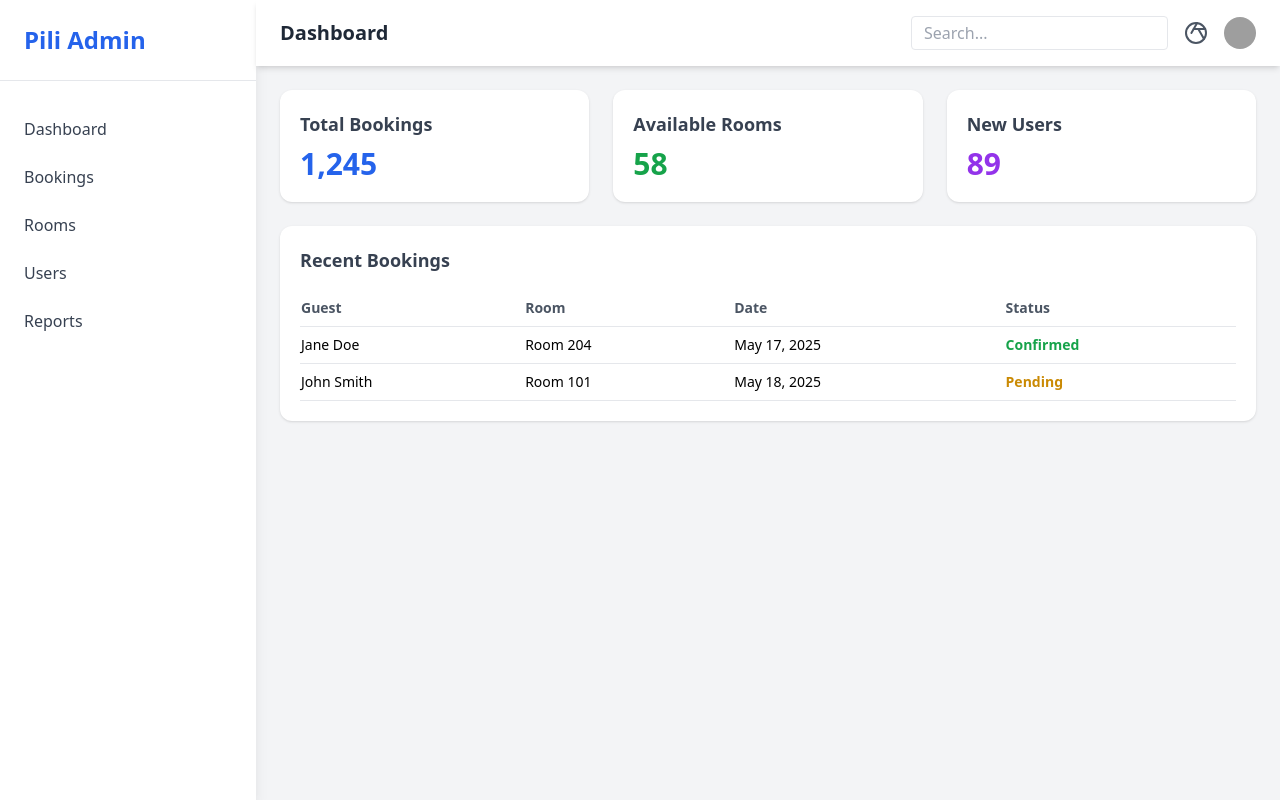
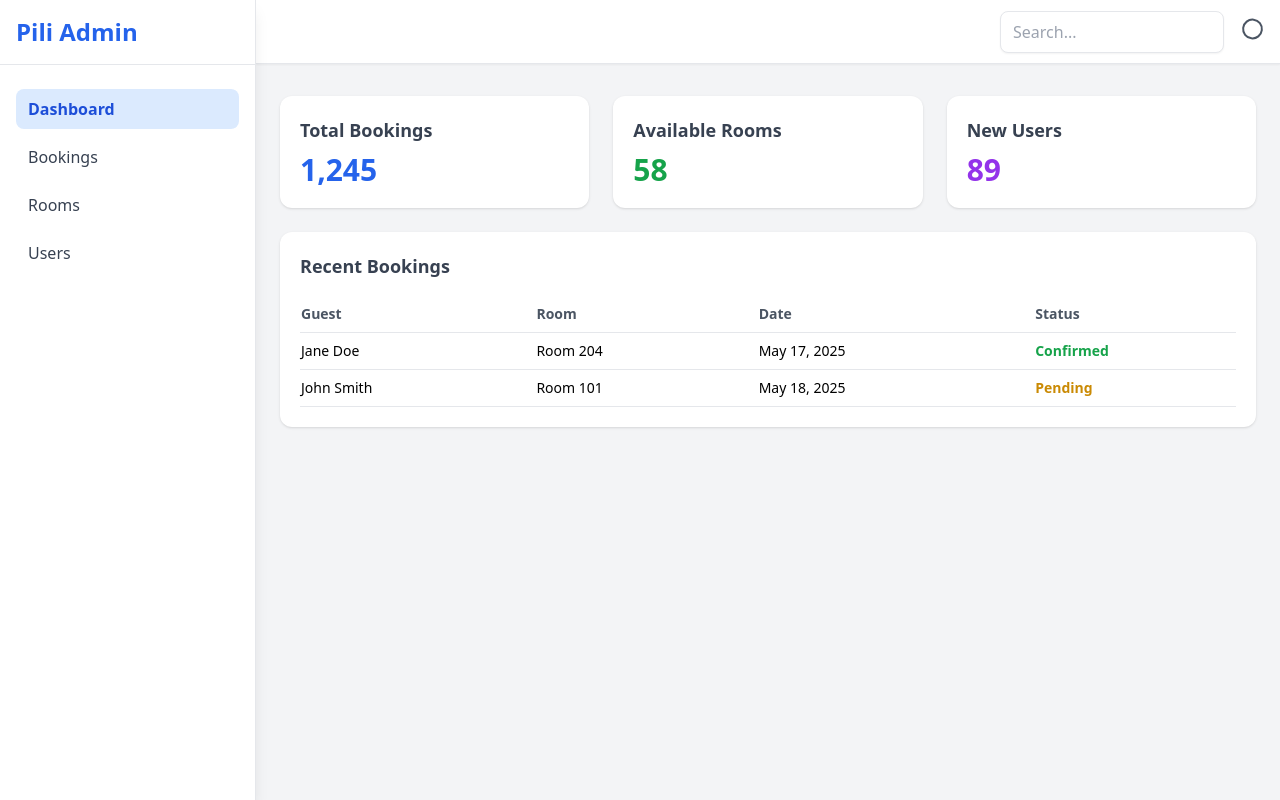
Before and after one commit to ChaeBaee/PiliBeachManagementSystem---Group-1, a PHP site: page / in a window 1280 px wide. Run offline with PHP 8.4, Linux system fonts and the light colour scheme; some libraries are stand-ins or nearby versions; grey boxes are pictures that could not be loaded.

Commit message:
added frontend in the admin panel folder

```diff
--- a/Admin/index.php
+++ b/Admin/index.php
@@ -1,101 +1,63 @@
 <!DOCTYPE html>
 <html lang="en">
+
 <head>
   <meta charset="UTF-8" />
   <meta name="viewport" content="width=device-width, initial-scale=1.0" />
-  <title>Admin Dashboard</title>
+  <title>Pili Admin Dashboard</title>
   <script src="https://cdn.tailwindcss.com"></script>
 </head>
+
 <body class="bg-gray-100 font-sans">
 
-  <div class="flex min-h-screen">
+  <!-- Navbar -->
+  <?php include 'navbar.php'; ?>
 
-  <aside class="w-64 bg-white shadow-lg hidden md:block">
-      <div class="p-6 border-b">
-        <h1 class="text-2xl font-bold text-blue-600">Pili Admin</h1>
-      </div>
-      <nav class="mt-6">
-        <ul>
-          <li>
-            <a href="#" class="block py-3 px-6 text-gray-700 hover:bg-gray-100">Dashboard</a>
-          </li>
-          <li>
-            <a href="#" class="block py-3 px-6 text-gray-700 hover:bg-gray-100">Bookings</a>
-          </li>
-          <li>
-            <a href="#" class="block py-3 px-6 text-gray-700 hover:bg-gray-100">Rooms</a>
-          </li>
-          <li>
-            <a href="#" class="block py-3 px-6 text-gray-700 hover:bg-gray-100">Users</a>
-          </li>
-          <li>
-            <a href="#" class="block py-3 px-6 text-gray-700 hover:bg-gray-100">Reports</a>
-          </li>
-        </ul>
-      </nav>
-    </aside>
+  <div class="flex flex-col md:flex-row">
+    <!-- Sidebar -->
+    <?php include 'sidebar.php'; ?>
 
-    <div class="flex-1 flex flex-col">
-
-    <header class="bg-white shadow-md px-6 py-4 flex justify-between items-center">
-        <h2 class="text-xl font-semibold text-gray-800">Dashboard</h2>
-        <div class="flex items-center gap-4">
-          <input type="text" placeholder="Search..." class="border rounded px-3 py-1 hidden md:block" />
-          <button class="text-gray-600 hover:text-blue-600">
-            <svg class="w-6 h-6" fill="none" stroke="currentColor" stroke-width="2"
-                 viewBox="0 0 24 24" stroke-linecap="round" stroke-linejoin="round">
-              <circle cx="12" cy="12" r="10"></circle>
-              <path d="M14.31 8l5.74 9.94"></path>
-              <path d="M9.69 8h11.48"></path>
-              <path d="M7.38 12l5.74-9.94"></path>
-            </svg>
-          </button>
-          <img src="https://i.pravatar.cc/40" alt="avatar" class="rounded-full w-8 h-8" />
-        </div>
-      </header>
-
-
-      <main class="p-6 grid grid-cols-1 md:grid-cols-2 lg:grid-cols-3 gap-6">
-
-      <div class="bg-white rounded-xl shadow p-5">
+    <!-- Main Content -->
+    <div class="flex-1 p-4 md:p-6 pt-28 md:pt-24 md:ml-64 transition-all duration-300">
+      <main class="grid grid-cols-1 md:grid-cols-2 lg:grid-cols-3 gap-6">
+        <!-- Cards -->
+        <div class="bg-white rounded-xl shadow p-5">
           <h3 class="text-lg font-semibold text-gray-700">Total Bookings</h3>
           <p class="text-3xl mt-2 text-blue-600 font-bold">1,245</p>
         </div>
-
         <div class="bg-white rounded-xl shadow p-5">
           <h3 class="text-lg font-semibold text-gray-700">Available Rooms</h3>
           <p class="text-3xl mt-2 text-green-600 font-bold">58</p>
         </div>
-
         <div class="bg-white rounded-xl shadow p-5">
           <h3 class="text-lg font-semibold text-gray-700">New Users</h3>
           <p class="text-3xl mt-2 text-purple-600 font-bold">89</p>
         </div>
 
-
+        <!-- Table -->
         <div class="col-span-1 md:col-span-2 lg:col-span-3">
-          <div class="bg-white rounded-xl shadow p-5">
+          <div class="bg-white rounded-xl shadow p-5 overflow-auto">
             <h3 class="text-lg font-semibold text-gray-700 mb-4">Recent Bookings</h3>
             <table class="min-w-full text-sm">
               <thead>
                 <tr class="text-left text-gray-600 border-b">
-                  <th class="py-2">Guest</th>
-                  <th class="py-2">Room</th>
-                  <th class="py-2">Date</th>
+                  <th class="py-2 pr-4">Guest</th>
+                  <th class="py-2 pr-4">Room</th>
+                  <th class="py-2 pr-4">Date</th>
                   <th class="py-2">Status</th>
                 </tr>
               </thead>
               <tbody>
                 <tr class="border-b hover:bg-gray-50">
-                  <td class="py-2">Jane Doe</td>
-                  <td class="py-2">Room 204</td>
-                  <td class="py-2">May 17, 2025</td>
+                  <td class="py-2 pr-4">Jane Doe</td>
+                  <td class="py-2 pr-4">Room 204</td>
+                  <td class="py-2 pr-4">May 17, 2025</td>
                   <td class="py-2 text-green-600 font-semibold">Confirmed</td>
                 </tr>
                 <tr class="border-b hover:bg-gray-50">
-                  <td class="py-2">John Smith</td>
-                  <td class="py-2">Room 101</td>
-                  <td class="py-2">May 18, 2025</td>
+                  <td class="py-2 pr-4">John Smith</td>
+                  <td class="py-2 pr-4">Room 101</td>
+                  <td class="py-2 pr-4">May 18, 2025</td>
                   <td class="py-2 text-yellow-600 font-semibold">Pending</td>
                 </tr>
               </tbody>
@@ -107,4 +69,5 @@
   </div>
 
 </body>
+
 </html>
--- /dev/null
+++ b/Admin/navbar.php
@@ -0,0 +1,48 @@
+<nav class="fixed top-0 z-40 flex items-center justify-between h-16 bg-white border-b border-gray-200 shadow-sm px-4
+           md:ml-64 md:w-[calc(100%-16rem)] w-full">
+    <button id="menu-toggle" class="text-gray-600 md:hidden">
+        <svg class="w-6 h-6" fill="none" stroke="currentColor" stroke-width="2" viewBox="0 0 24 24">
+            <path stroke-linecap="round" stroke-linejoin="round" d="M4 6h16M4 12h16M4 18h16" />
+        </svg>
+    </button>
+
+    <div class="flex items-center ml-auto space-x-4">
+        <div class="hidden sm:block w-40 md:w-56">
+            <input type="text" placeholder="Search..." class="w-full px-3 py-2 border rounded-lg shadow-sm" />
+        </div>
+        <div class="relative">
+            <button id="account-btn" class="text-gray-600 hover:text-gray-800 focus:outline-none">
+                <svg class="w-6 h-6" fill="none" stroke="currentColor" stroke-width="2" viewBox="0 0 24 24">
+                    <path stroke-linecap="round" stroke-linejoin="round"
+                        d="M5.121 17.804A9 9 0 1119.88 6.196a9 9 0 01-14.758 11.608z" />
+                </svg>
+            </button>
+            <div id="account-menu" class="hidden absolute right-0 mt-2 w-40 bg-white border rounded-lg shadow-lg z-50">
+                <a href="#" class="block px-4 py-2 text-sm hover:bg-gray-100">Profile</a>
+                <a href="#" class="block px-4 py-2 text-sm hover:bg-gray-100">Settings</a>
+                <a href="#" class="block px-4 py-2 text-sm hover:bg-gray-100">Logout</a>
+            </div>
+        </div>
+    </div>
+</nav>
+
+<!-- JS for navbar only -->
+<script>
+    document.addEventListener('DOMContentLoaded', () => {
+        const accountBtn = document.getElementById('account-btn');
+        const accountMenu = document.getElementById('account-menu');
+
+        if (accountBtn) {
+            accountBtn.addEventListener('click', (e) => {
+                e.stopPropagation();
+                accountMenu.classList.toggle('hidden');
+            });
+        }
+
+        document.addEventListener('click', (e) => {
+            if (!accountMenu.contains(e.target) && !accountBtn.contains(e.target)) {
+                accountMenu.classList.add('hidden');
+            }
+        });
+    });
+</script>
--- /dev/null
+++ b/Admin/sidebar.php
@@ -0,0 +1,66 @@
+<?php
+$currentPage = basename($_SERVER['PHP_SELF']); // gets the current file name, like 'bookings.php'
+?>
+
+<aside id="sidebar"
+    class="fixed top-0 left-0 w-64 h-full bg-white border-r border-gray-200 shadow-lg z-50 transform transition-transform duration-300 -translate-x-full md:translate-x-0">
+    <div class="p-4 border-b flex justify-between items-center">
+        <h2 class="text-2xl font-bold text-blue-600">Pili Admin</h2>
+        <button id="sidebar-close" class="md:hidden text-gray-500 hover:text-gray-700 text-xl">✕</button>
+    </div>
+    <nav class="mt-6 px-4 space-y-2">
+        <a href="index.php" class="block px-3 py-2 rounded-lg hover:bg-blue-50 font-medium
+   <?= $currentPage == 'index.php' ? 'bg-blue-100 text-blue-700 font-semibold' : 'text-gray-700' ?>">
+            Dashboard
+        </a>
+
+        <a href="bookings.php" class="block px-3 py-2 rounded-lg hover:bg-blue-50 font-medium
+   <?= $currentPage == 'bookings.php' ? 'bg-blue-100 text-blue-700 font-semibold' : 'text-gray-700' ?>">
+            Bookings
+        </a>
+
+        <a href="rooms.php" class="block px-3 py-2 rounded-lg hover:bg-blue-50 font-medium
+   <?= $currentPage == 'rooms.php' ? 'bg-blue-100 text-blue-700 font-semibold' : 'text-gray-700' ?>">
+            Rooms
+        </a>
+
+        <a href="users.php" class="block px-3 py-2 rounded-lg hover:bg-blue-50 font-medium
+   <?= $currentPage == 'users.php' ? 'bg-blue-100 text-blue-700 font-semibold' : 'text-gray-700' ?>">
+            Users
+        </a>
+
+    </nav>
+</aside>
+
+<div id="sidebar-overlay" class="fixed inset-0 bg-black bg-opacity-50 z-40 hidden md:hidden"></div>
+
+<!-- JS for sidebar only -->
+<script>
+    document.addEventListener('DOMContentLoaded', () => {
+        const sidebar = document.getElementById('sidebar');
+        const overlay = document.getElementById('sidebar-overlay');
+        const menuToggle = document.getElementById('menu-toggle');
+        const sidebarClose = document.getElementById('sidebar-close');
+
+        if (menuToggle) {
+            menuToggle.addEventListener('click', () => {
+                sidebar.classList.remove('-translate-x-full');
+                overlay.classList.remove('hidden');
+            });
+        }
+
+        if (sidebarClose) {
+            sidebarClose.addEventListener('click', () => {
+                sidebar.classList.add('-translate-x-full');
+                overlay.classList.add('hidden');
+            });
+        }
+
+        if (overlay) {
+            overlay.addEventListener('click', () => {
+                sidebar.classList.add('-translate-x-full');
+                overlay.classList.add('hidden');
+            });
+        }
+    });
+</script>
--- a/PHP/db.php
+++ b/PHP/db.php
@@ -8,7 +8,6 @@ $dbname = "pili_db";
 try {
     $conn = new PDO("mysql:host=$servername;dbname=$dbname", $username, $password);
     $conn->setAttribute(PDO::ATTR_ERRMODE, PDO::ERRMODE_EXCEPTION);
-
 } catch (PDOException $e) {
     echo "Connection failed: " . $e->getMessage();
 }
```
Also changed, not shown: Admin/add-booking.php (added, +77 -0 lines), Admin/bookings.php (added, +124 -0 lines), Admin/edit-booking.php (added, +93 -0 lines), PHP/elements/navbar.php (+12 -5 lines).
